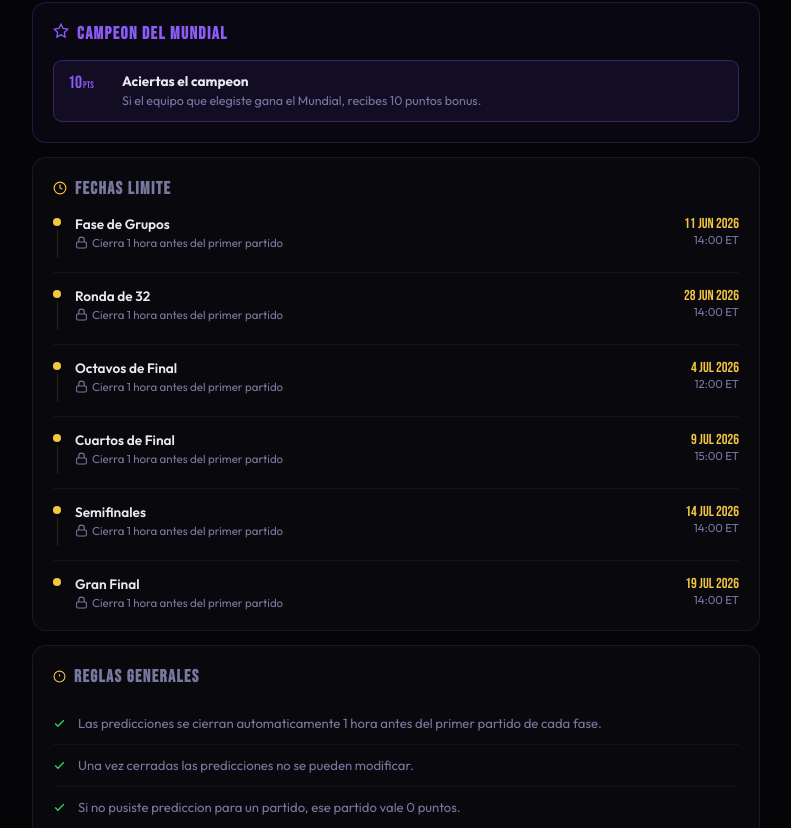
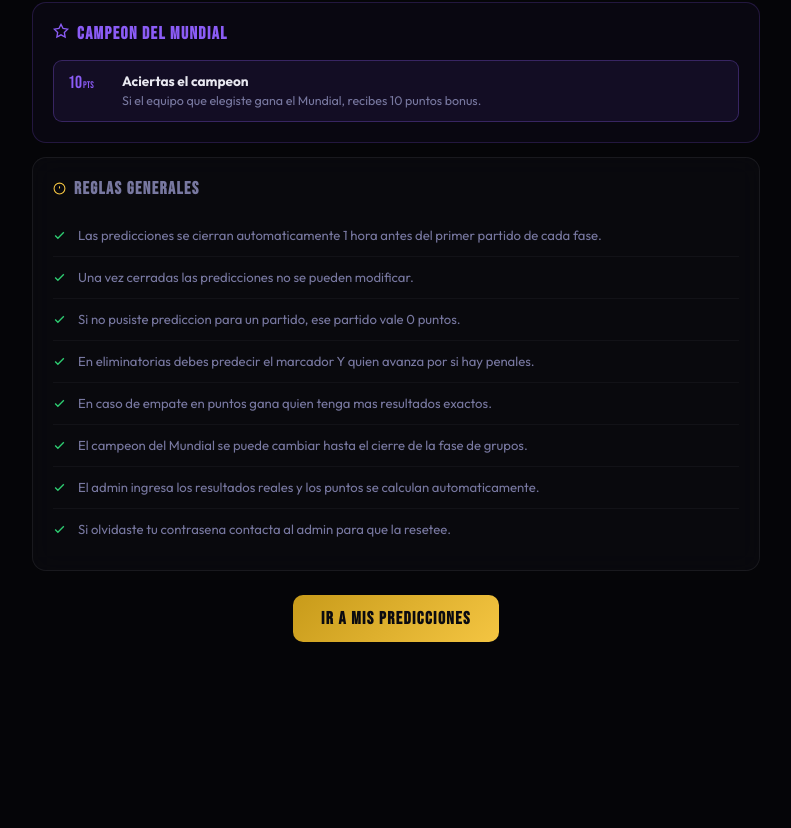
Before and after one commit to Procim18/quiniela-mundial-2026, a Next.js app: page /reglas in a window 1280 px wide. Shown: the part 892-1720 px from the top of the page, without its empty margins (244-1035 px from the left). After the commit the page ends 1594 px from the top, so only its background shows below. Built offline with nearby package versions, Linux system fonts and the light colour scheme.

Commit message:
Fix: eliminar seccion fechas limite de reglas

```diff
--- a/src/app/reglas/page.tsx
+++ b/src/app/reglas/page.tsx
@@ -63,39 +63,6 @@ export default function ReglasPage() {
         </div>
       ))}
 
-      <div style={{ background: 'rgba(10,10,16,0.8)', border: '1px solid rgba(255,255,255,0.07)', borderRadius: 14, padding: '20px', marginBottom: 14, backdropFilter: 'blur(12px)' }}>
-        <div style={{ display: 'flex', alignItems: 'center', gap: 8, marginBottom: 16 }}>
-          <span style={{ color: 'var(--gold)' }}><ClockIcon /></span>
-          <h2 style={{ fontFamily: "'Bebas Neue', sans-serif", fontSize: '1.1rem', color: 'var(--muted)', letterSpacing: '0.08em' }}>FECHAS LIMITE</h2>
-        </div>
-        {[
-          { fase: 'Fase de Grupos', fecha: '11 Jun 2026', hora: '14:00 ET' },
-          { fase: 'Ronda de 32', fecha: '28 Jun 2026', hora: '14:00 ET' },
-          { fase: 'Octavos de Final', fecha: '4 Jul 2026', hora: '12:00 ET' },
-          { fase: 'Cuartos de Final', fecha: '9 Jul 2026', hora: '15:00 ET' },
-          { fase: 'Semifinales', fecha: '14 Jul 2026', hora: '14:00 ET' },
-          { fase: 'Gran Final', fecha: '19 Jul 2026', hora: '14:00 ET' },
-        ].map((d, i, arr) => (
-          <div key={d.fase} style={{ display: 'flex', gap: 14, alignItems: 'flex-start', paddingBottom: i < arr.length - 1 ? 14 : 0, marginBottom: i < arr.length - 1 ? 14 : 0, borderBottom: i < arr.length - 1 ? '1px solid rgba(255,255,255,0.05)' : 'none' }}>
-            <div style={{ display: 'flex', flexDirection: 'column', alignItems: 'center', flexShrink: 0, marginTop: 3 }}>
-              <div style={{ width: 8, height: 8, borderRadius: '50%', background: 'var(--gold)', border: '2px solid rgba(244,197,66,0.3)' }} />
-              {i < arr.length - 1 && <div style={{ width: 1, height: 28, background: 'rgba(244,197,66,0.15)', marginTop: 4 }} />}
-            </div>
-            <div style={{ flex: 1, display: 'flex', justifyContent: 'space-between', alignItems: 'flex-start', flexWrap: 'wrap', gap: 4 }}>
-              <div>
-                <div style={{ fontWeight: 600, fontSize: '0.85rem' }}>{d.fase}</div>
-                <div style={{ display: 'flex', alignItems: 'center', gap: 4, marginTop: 2, color: 'var(--muted)', fontSize: '0.72rem' }}>
-                  <LockIcon /> Cierra 1 hora antes del primer partido
-                </div>
-              </div>
-              <div style={{ textAlign: 'right', flexShrink: 0 }}>
-                <div style={{ fontFamily: "'Bebas Neue', sans-serif", fontSize: '0.9rem', color: 'var(--gold)' }}>{d.fecha}</div>
-                <div style={{ fontSize: '0.72rem', color: 'var(--muted)' }}>{d.hora}</div>
-              </div>
-            </div>
-          </div>
-        ))}
-      </div>
 
       <div style={{ background: 'rgba(10,10,16,0.8)', border: '1px solid rgba(255,255,255,0.07)', borderRadius: 14, padding: '20px', marginBottom: 24, backdropFilter: 'blur(12px)' }}>
         <div style={{ display: 'flex', alignItems: 'center', gap: 8, marginBottom: 16 }}>
```
